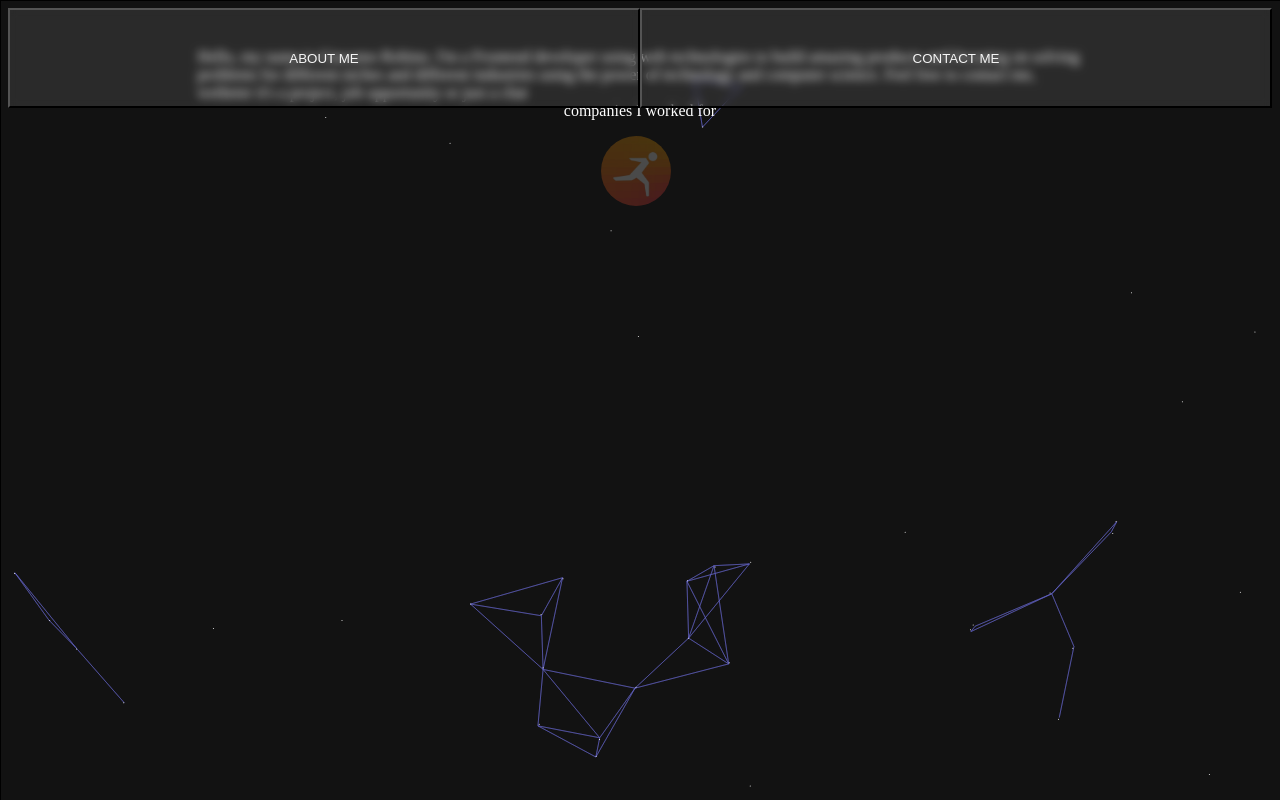
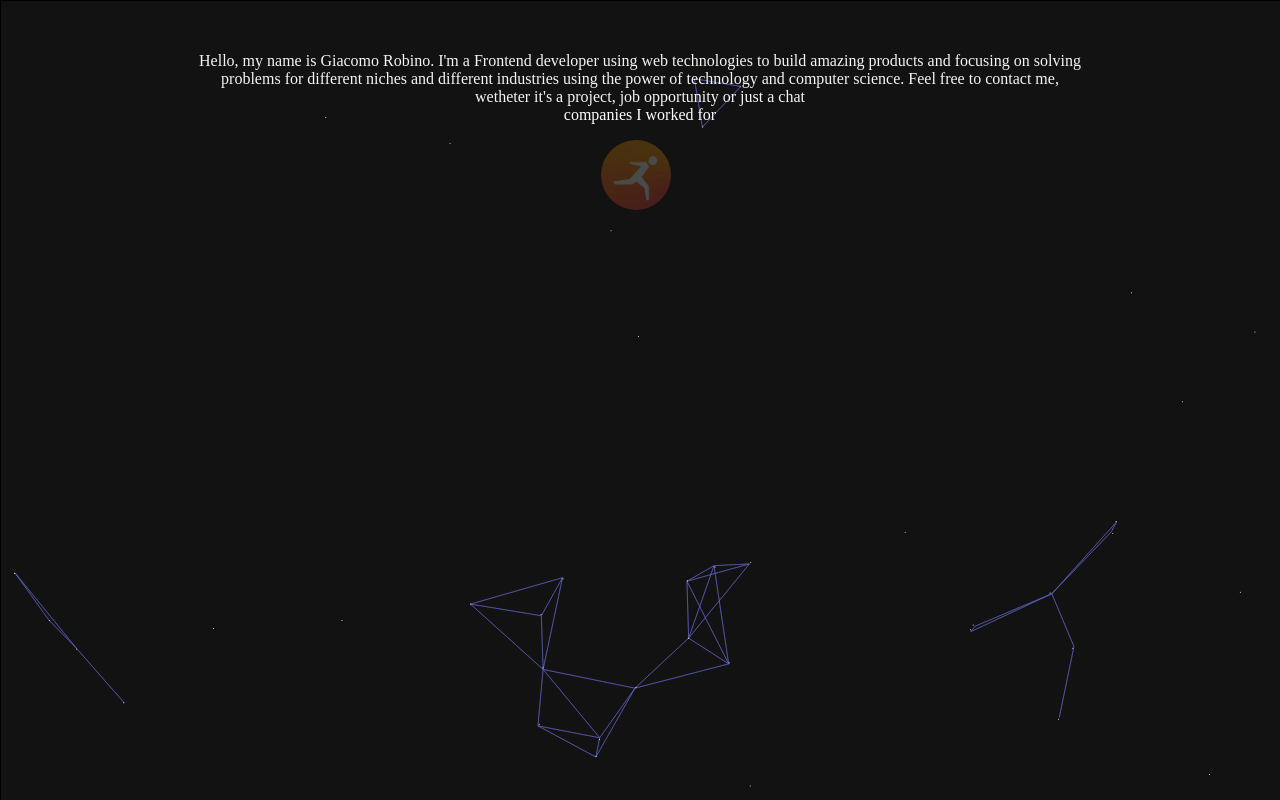
Before and after one commit to GiacomoRobino/fast-portfolio, an Angular app: page / in a window 1280 px wide. Built offline with nearby package versions, Linux system fonts and the light colour scheme.

Commit message:
stilyze upper text

```diff
--- a/src/app/app.component.css
+++ b/src/app/app.component.css
@@ -13,7 +13,6 @@
     margin-left: auto;
     margin-right: auto;
     width: 70%;
-    height: 500px;
     border-radius: 20px;
 }
 
@@ -22,3 +21,8 @@
     flex-direction: row;
     justify-content: space-evenly;
 }
+
+.app-main-container{
+    display: flex;
+    flex-direction: column;
+}
--- a/src/app/app.component.html
+++ b/src/app/app.component.html
@@ -1,6 +1,8 @@
+<div class="app-main-container">
 <div class="background">
   <app-background></app-background>
 </div>
+<!--
 <div class="header">
   <div #aboutMeButton class="header-element-container">
     <button class="header-button glass-effect" (click)="click('aboutMe')">ABOUT ME</button>
@@ -9,6 +11,7 @@
     <button class="header-button glass-effect" (click)="click('contactMe')">CONTACT ME</button>
   </div>
 </div>
+-->
 <div #componentContainer class="element-container">
   <app-contact-me #contactMeComponent *ngIf="visible.contactMe"></app-contact-me >
   <app-about-me #aboutMeComponent *ngIf="visible.aboutMe" [(initiated)]="initiated"></app-about-me >
@@ -18,3 +21,4 @@
   <app-footer></app-footer>
 </div>
 -->
+</div>
--- a/src/app/components/about-me/about-me.component.css
+++ b/src/app/components/about-me/about-me.component.css
@@ -48,3 +48,8 @@
     flex-direction: column;
     justify-content: center;
 }
+
+.main-text{
+    margin-top: 5%;
+    text-align: center;
+}
--- a/src/app/components/about-me/about-me.component.html
+++ b/src/app/components/about-me/about-me.component.html
@@ -1,16 +1,13 @@
 <div class="main-container">
-<div class="main-text">
+  <div #mainText class="main-text">
     {{ shownText }}
   </div>
-<div *ngIf="step === 2">
   <!--<div class="cv">download cv</div>-->
   <div class="jobs">
     <div>
       <div class="jobs-list-container">
         <div class="jobs-list">
-        <div #jobsHeader class="jobs-header">
-          companies I worked for
-        </div>
+          <div #jobsHeader class="jobs-header">companies I worked for</div>
           <div *ngFor="let job of jobs; index as i">
             <div class="card">
               <app-job-card [job]="job"></app-job-card>
@@ -24,9 +21,7 @@
   <div>
     <div class="jobs-list-container">
       <div class="jobs-list">
-      <div #studiesHeader class="jobs-header">
-        places where I studied
-      </div>
+        <div #studiesHeader class="jobs-header">places where I studied</div>
         <div *ngFor="let study of studies; index as i">
           <div class="card">
             <app-study-card [study]="study"></app-study-card>
@@ -36,4 +31,3 @@
     </div>
   </div>
 </div>
-</div>
--- a/src/app/components/about-me/about-me.component.ts
+++ b/src/app/components/about-me/about-me.component.ts
@@ -32,7 +32,7 @@ export class AboutMeComponent implements OnInit {
   studyCards: QueryList<StudyCardComponent> = new QueryList();
   @ViewChildren('jobsHeader') jobsHeader: any = new QueryList();;
   @ViewChildren('studiesHeader') studiesHeader: any = new QueryList();
-  public step = 1;
+  @ViewChild('mainText') mainText: any;
 
   private httpClient: HttpClient;
   private opened = false;
@@ -107,7 +107,6 @@ export class AboutMeComponent implements OnInit {
           this.writeText(timeToWrite).then(resolve);
         }, timeToWrite);
       } else {
-        this.step = 2;
         resolve();
       }
     });
```
Lines whose indentation alone changed are shown as unchanged.
